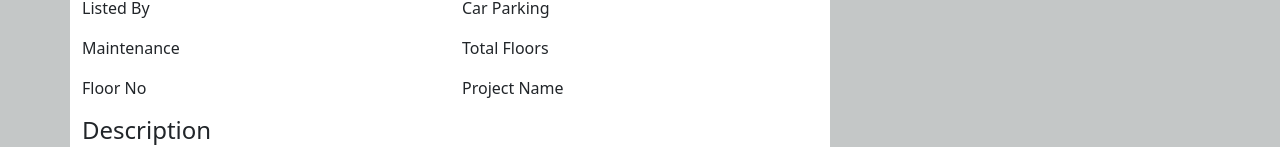
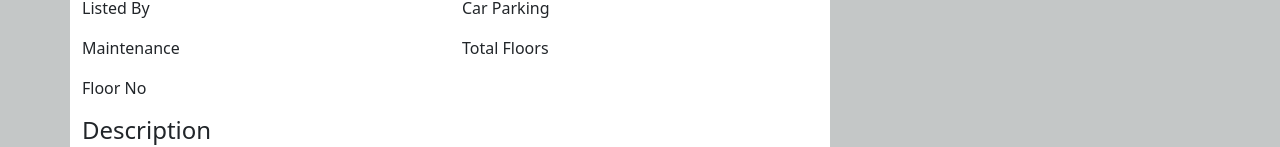
Before and after one commit to sachin-kumar-jaat/olx-client, a React (Vite) app: page /hometwo in a window 1280 px wide. Shown: the part 659-806 px from the top of the page. Built offline with nearby package versions, Linux system fonts and the light colour scheme; no server answers.

Commit message:
commit dfloohj

```diff
--- a/src/Component/Hometwo.jsx
+++ b/src/Component/Hometwo.jsx
@@ -69,7 +69,7 @@ const Hometwo = () => {
                                             <p>Facing</p>
                                             <p>Car Parking</p>
                                             <p>Total Floors</p>
-                                            <p>Project Name</p>
+
                                         </div>
                                         <div className="col-6 col-md-3">
                                             <p>{listing.bathroomname}</p>
@@ -77,7 +77,7 @@ const Hometwo = () => {
                                             <p>{listing.Facing}</p>
                                             <p>{listing.Carparking}</p>
                                             <p>{listing.tfloors}</p>
-                                            <p>{listing.Project}</p>
+
 
 
                                         </div>
```
